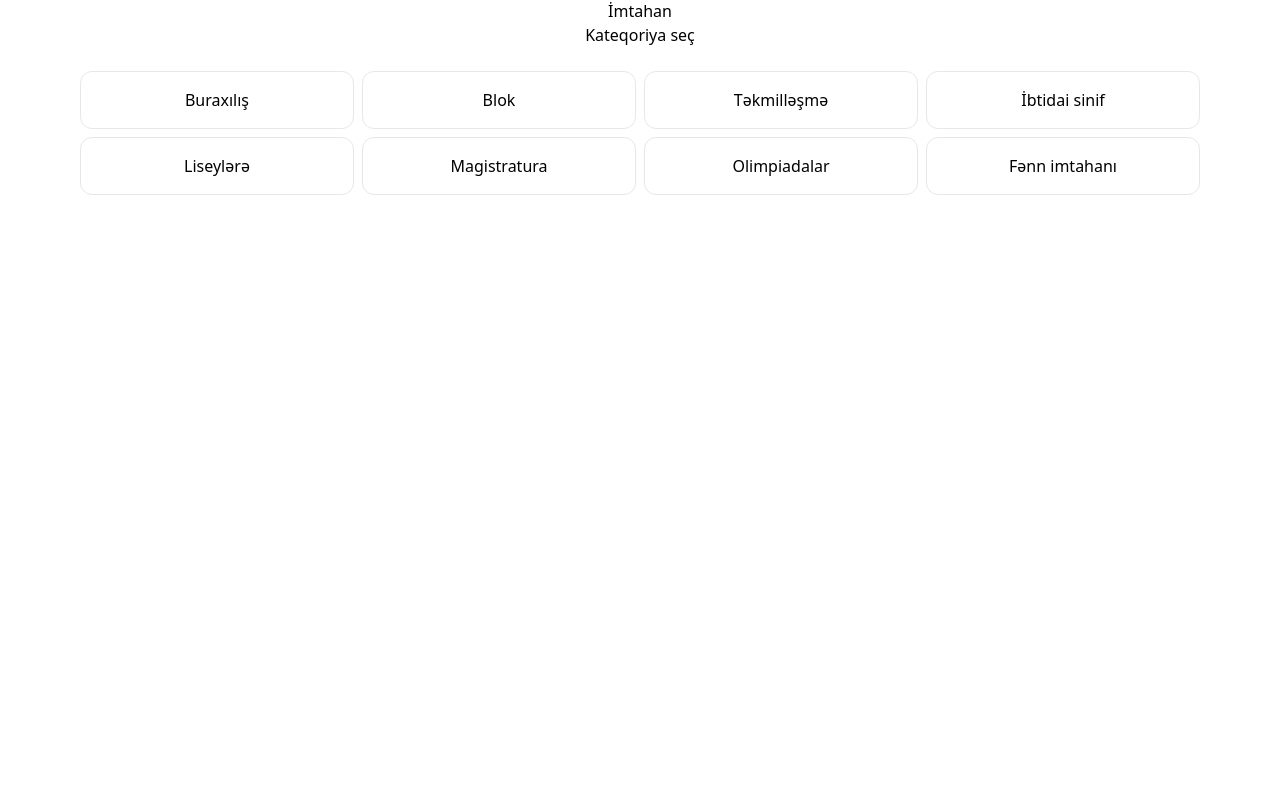
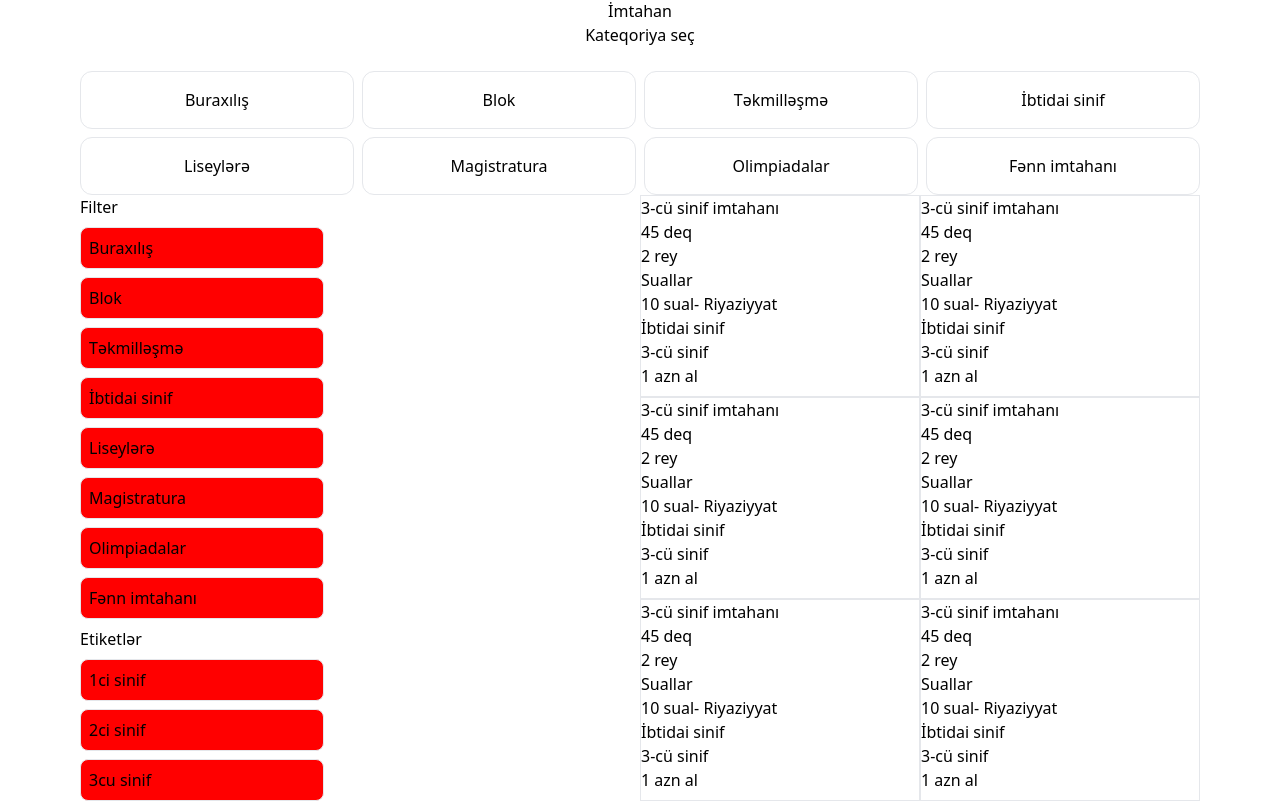
Before and after one commit to QulamSamadli/task166, a React (Vite) app: page /imtahanlar in a window 1280 px wide. Shown: the part 711-1512 px from the top of the page. Before the commit the page ends 906 px from the top, so only its background shows below. Built offline with nearby package versions, Linux system fonts and the light colour scheme.

Commit message:
added new components

```diff
--- a/src/Components/Category/index.jsx
+++ b/src/Components/Category/index.jsx
@@ -1,48 +1,7 @@
 import React, { useState } from 'react'
+import { categories } from '../../data';
 
-const categories = [
-    {
-        id: 1,
-        title: "Buraxılış",
-        category: 'buraxilis'
-    },
-    {
-        id: 2,
-        title: "Blok",
-        category: 'blok'
-    },
-    {
-        id: 3,
-        title: "Təkmilləşmə",
-        category: 'tekmillesme'
-    },
-    {
-        id: 4,
-        title: "İbtidai sinif",
-        category: 'ibtidai'
-    },
-    {
-        id: 5,
-        title: "Liseylərə",
-        category: 'lisey'
-    },
-    {
-        id: 6,
-        title: "Magistratura",
-        category: 'magistratura'
-    },
-    {
-        id: 7,
-        title: "Olimpiadalar",
-        category: 'olimpiada'
 
-    },
-    {
-        id: 8,
-        title: "Fənn imtahanı",
-        category: 'fenn'
-    },
-]
 const Category = () => {
     const [category, setCategory] = useState("")
 
--- /dev/null
+++ b/src/Components/Filter/index.jsx
@@ -0,0 +1,59 @@
+import React from 'react';
+import { categories, details } from '../../data';
+
+const Filter = () => {
+  return (
+    <div className='container grid grid-cols-2 '>
+      <div className='grid grid-cols-1 items-start gap-2'>
+      <h2>Filter</h2>
+        {
+          categories.map(({ id, title }) => (
+            <button className='bg-[red] w-[244px] border rounded-lg text-left p-2' key={id}>
+              {title}
+            </button>
+          ))
+        }
+         <div className='flex flex-col items-start gap-2'>
+        <p>Etiketlər</p>
+        {categories.map(category => (
+          category.sinif ? (
+            category.sinif.map(({ id, sin }) => (
+              <button className='bg-[red] w-[244px] border rounded-lg text-left p-2' key={id}>
+                {sin}
+              </button>
+            ))
+          ) : null
+        ))}
+      </div>
+      </div>
+
+      <div className='grid grid-cols-2'>
+        {
+            details.map(({id,title,time,questions1,questions2,comments,hashtag1,hashtag2,price})=>{
+                return <div className='border' key={id}>
+                    <h2>{title}</h2>
+                    <div>
+                        <p>{time}</p>
+                        <p>{comments}</p>
+                    </div>
+                    <h2>Suallar</h2>
+                    <div>
+                        <p>{questions1}</p>
+                        <p>{questions2}</p>
+                    </div>
+
+                    <div>{hashtag1}</div>
+                    <div>{hashtag2}</div>
+                    <button>{price}</button>
+                </div>
+
+
+
+            })
+        }
+      </div>
+    </div>
+  );
+};
+
+export default Filter;
--- a/src/Pages/QuizPages/index.jsx
+++ b/src/Pages/QuizPages/index.jsx
@@ -7,6 +7,7 @@ import "swiper/css";
 
 import "../../index.css";
 import Category from '../../Components/Category';
+import Filter from '../../Components/Filter';
 
 const Quiz = () => {
   return (
@@ -52,6 +53,7 @@ const Quiz = () => {
 
       </Swiper>
       <Category/>
+      <Filter/>
       </>
 
   )
--- /dev/null
+++ b/src/data.js
@@ -0,0 +1,117 @@
+export const categories = [
+    {
+      id: 1,
+      title: "Buraxılış",
+      category: 'buraxilis'
+    },
+    {
+      id: 2,
+      title: "Blok",
+      category: 'blok'
+    },
+    {
+      id: 3,
+      title: "Təkmilləşmə",
+      category: 'tekmillesme'
+    },
+    {
+      id: 4,
+      title: "İbtidai sinif",
+      category: "ibtidai",
+      sinif: [
+        { id: 1, sin: "1ci sinif" },
+        { id: 2, sin: "2ci sinif" },
+        { id: 3, sin: "3cu sinif" }
+      ]
+    },
+    {
+      id: 5,
+      title: "Liseylərə",
+      category: 'lisey'
+    },
+    {
+      id: 6,
+      title: "Magistratura",
+      category: 'magistratura'
+    },
+    {
+      id: 7,
+      title: "Olimpiadalar",
+      category: 'olimpiada'
+    },
+    {
+      id: 8,
+      title: "Fənn imtahanı",
+      category: 'fenn'
+    },
+  ];
+
+  export const details=[
+    {
+        id:1,
+        title:"3-cü sinif imtahanı",
+        time:"45 deq",
+        questions1:"10 sual- Azərbaycan dili",
+        questions1:"10 sual- Riyaziyyat",
+        comments:"2 rey",
+        hashtag1:"İbtidai sinif",
+        hashtag2:"3-cü sinif",
+        price:"1 azn al"
+    },
+    {
+        id:2,
+        title:"3-cü sinif imtahanı",
+        time:"45 deq",
+        questions1:"10 sual- Azərbaycan dili",
+        questions1:"10 sual- Riyaziyyat",
+        comments:"2 rey",
+        hashtag1:"İbtidai sinif",
+        hashtag2:"3-cü sinif",
+        price:"1 azn al"
+    },
+    {
+        id:3,
+        title:"3-cü sinif imtahanı",
+        time:"45 deq",
+        questions1:"10 sual- Azərbaycan dili",
+        questions1:"10 sual- Riyaziyyat",
+        comments:"2 rey",
+        hashtag1:"İbtidai sinif",
+        hashtag2:"3-cü sinif",
+        price:"1 azn al"
+    },
+    {
+        id:4,
+        title:"3-cü sinif imtahanı",
+        time:"45 deq",
+        questions1:"10 sual- Azərbaycan dili",
+        questions1:"10 sual- Riyaziyyat",
+        comments:"2 rey",
+        hashtag1:"İbtidai sinif",
+        hashtag2:"3-cü sinif",
+        price:"1 azn al"
+    },
+    {
+        id:5,
+        title:"3-cü sinif imtahanı",
+        time:"45 deq",
+        questions1:"10 sual- Azərbaycan dili",
+        questions1:"10 sual- Riyaziyyat",
+        comments:"2 rey",
+        hashtag1:"İbtidai sinif",
+        hashtag2:"3-cü sinif",
+        price:"1 azn al"
+    },
+    {
+        id:6,
+        title:"3-cü sinif imtahanı",
+        time:"45 deq",
+        questions1:"10 sual- Azərbaycan dili",
+        questions1:"10 sual- Riyaziyyat",
+        comments:"2 rey",
+        hashtag1:"İbtidai sinif",
+        hashtag2:"3-cü sinif",
+        price:"1 azn al"
+    },
+
+  ]
```
